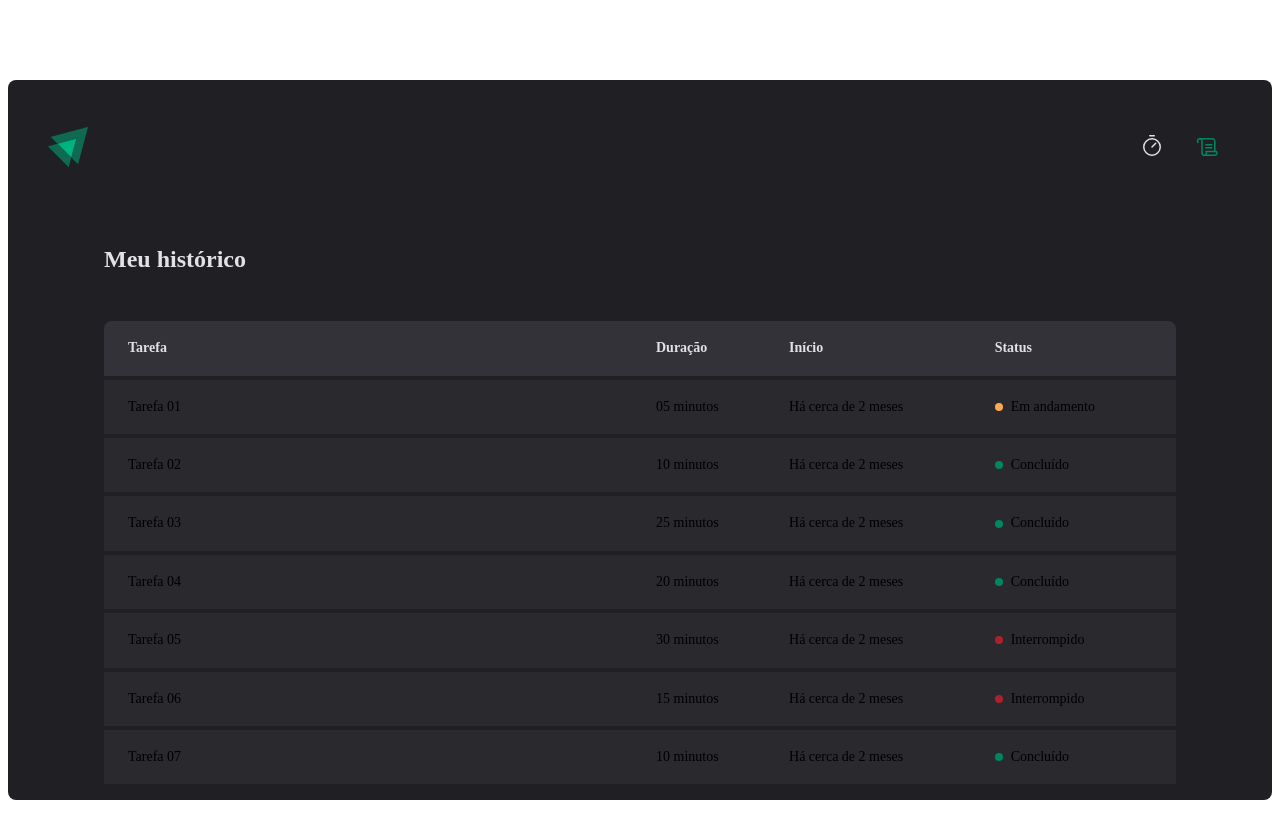
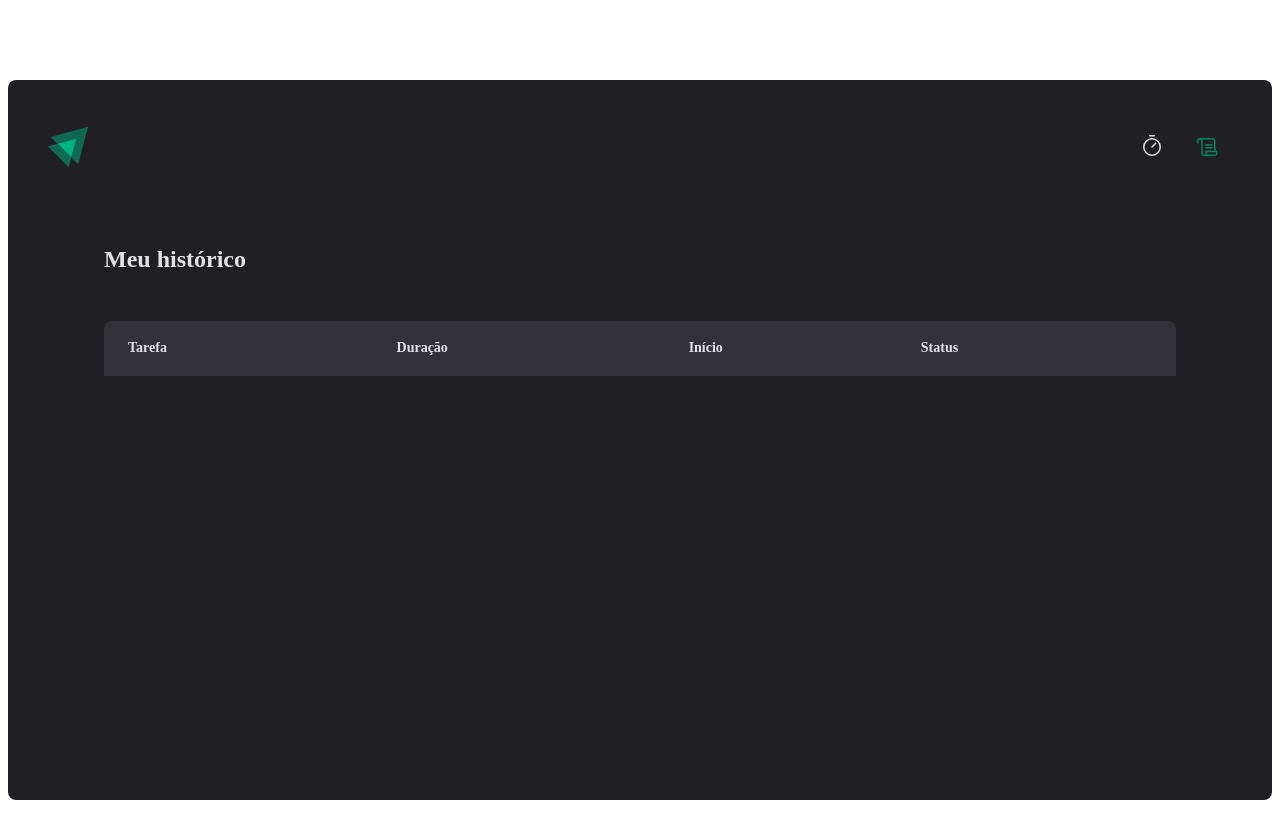
Before and after one commit to fabriciosouzza/react-pomo-timer, a React (Vite) app: page /history in a window 1280 px wide. Shown: the top 838 px of the page. Built offline with nearby package versions, Linux system fonts and the light colour scheme.

Commit message:
feat: separate context and creat hitory listing

```diff
--- a/src/App.tsx
+++ b/src/App.tsx
@@ -4,12 +4,15 @@
 import { ThemeProvider } from 'styled-components'
 import { defaultTheme } from './styles/themes/default'
 import { GlobalStyle } from './styles/global'
+import { CyclesContextProvider } from './contexts/CyclesContext'
 
 export function App() {
   return (
     <ThemeProvider theme={defaultTheme}>
       <BrowserRouter>
-        <Router />
+        <CyclesContextProvider>
+          <Router />
+        </CyclesContextProvider>
       </BrowserRouter>
       <GlobalStyle />
     </ThemeProvider>
--- /dev/null
+++ b/src/contexts/CyclesContext.tsx
@@ -0,0 +1,103 @@
+import { ReactNode, createContext, useState } from 'react'
+
+interface Cycle {
+  id: string
+  task: string
+  minutesAmount: number
+  startDate: Date
+  interruptedDate?: Date
+  finishDate?: Date
+}
+
+interface CreateCycleData {
+  task: string
+  minutesAmount: number
+}
+
+interface CyclesContextType {
+  cycles: Cycle[]
+  activeCycle: Cycle | undefined
+  activeCycleId: string | null
+  amountSecondsPassed: number
+  markCurrentCycleAsFinished: () => void
+  setSecondsPassed: (seconds: number) => void
+  createNewCycle: (data: CreateCycleData) => void
+  interruptCurrentCycle: () => void
+}
+
+export const CyclesContext = createContext({} as CyclesContextType)
+
+interface CyclesContextProviderProps {
+  children: ReactNode
+}
+
+export function CyclesContextProvider({
+  children,
+}: CyclesContextProviderProps) {
+  const [cycles, setCycles] = useState<Cycle[]>([])
+  const [activeCycleId, setActiveCycleId] = useState<string | null>(null)
+  const [amountSecondsPassed, setAmountSecondsPassed] = useState(0)
+
+  const activeCycle = cycles.find((cycle) => cycle.id === activeCycleId)
+
+  function setSecondsPassed(seconds: number) {
+    setAmountSecondsPassed(seconds)
+  }
+
+  function markCurrentCycleAsFinished() {
+    setCycles((state) =>
+      state.map((cycle) => {
+        if (cycle.id === activeCycleId) {
+          return { ...cycle, finishDate: new Date() }
+        } else {
+          return cycle
+        }
+      }),
+    )
+  }
+
+  function interruptCurrentCycle() {
+    setCycles((state) =>
+      state.map((cycle) => {
+        if (cycle.id === activeCycleId) {
+          return { ...cycle, interruptedDate: new Date() }
+        } else {
+          return cycle
+        }
+      }),
+    )
+
+    setActiveCycleId(null)
+  }
+
+  function createNewCycle(data: CreateCycleData) {
+    const id = String(new Date().getTime())
+
+    const newCycle: Cycle = {
+      id,
+      task: data.task,
+      minutesAmount: data.minutesAmount,
+      startDate: new Date(),
+    }
+    setCycles((state) => [...state, newCycle])
+    setActiveCycleId(id)
+    setAmountSecondsPassed(0)
+  }
+
+  return (
+    <CyclesContext.Provider
+      value={{
+        activeCycle,
+        activeCycleId,
+        markCurrentCycleAsFinished,
+        amountSecondsPassed,
+        setSecondsPassed,
+        createNewCycle,
+        interruptCurrentCycle,
+        cycles,
+      }}
+    >
+      {children}
+    </CyclesContext.Provider>
+  )
+}
--- a/src/pages/History/index.tsx
+++ b/src/pages/History/index.tsx
@@ -1,6 +1,12 @@
+import { useContext } from 'react'
 import { HistoryContainer, HistoryList, Status } from './styles'
+import { CyclesContext } from '../../contexts/CyclesContext'
+import { formatDistanceToNow } from 'date-fns'
+import ptBR from 'date-fns/locale/pt-BR'
 
 export function History() {
+  const { cycles } = useContext(CyclesContext)
+
   return (
     <HistoryContainer>
       <h1>Meu histórico</h1>
@@ -15,62 +21,33 @@
           </thead>
 
           <tbody>
-            <tr>
-              <td>Tarefa 01</td>
-              <td>05 minutos</td>
-              <td>Há cerca de 2 meses</td>
-              <td>
-                <Status statusColor="yellow">Em andamento</Status>
-              </td>
-            </tr>
-            <tr>
-              <td>Tarefa 02</td>
-              <td>10 minutos</td>
-              <td>Há cerca de 2 meses</td>
-              <td>
-                <Status statusColor="green">Concluído</Status>
-              </td>
-            </tr>
-            <tr>
-              <td>Tarefa 03</td>
-              <td>25 minutos</td>
-              <td>Há cerca de 2 meses</td>
-              <td>
-                <Status statusColor="green">Concluído</Status>
-              </td>
-            </tr>
-            <tr>
-              <td>Tarefa 04</td>
-              <td>20 minutos</td>
-              <td>Há cerca de 2 meses</td>
-              <td>
-                <Status statusColor="green">Concluído</Status>
-              </td>
-            </tr>
-            <tr>
-              <td>Tarefa 05</td>
-              <td>30 minutos</td>
-              <td>Há cerca de 2 meses</td>
-              <td>
-                <Status statusColor="red">Interrompido</Status>
-              </td>
-            </tr>
-            <tr>
-              <td>Tarefa 06</td>
-              <td>15 minutos</td>
-              <td>Há cerca de 2 meses</td>
-              <td>
-                <Status statusColor="red">Interrompido</Status>
-              </td>
-            </tr>
-            <tr>
-              <td>Tarefa 07</td>
-              <td>10 minutos</td>
-              <td>Há cerca de 2 meses</td>
-              <td>
-                <Status statusColor="green">Concluído</Status>
-              </td>
-            </tr>
+            {cycles.map((cycle) => {
+              return (
+                <tr key={cycle.id}>
+                  <td>{cycle.task}</td>
+                  <td>{cycle.minutesAmount} minutos</td>
+                  <td>
+                    {formatDistanceToNow(cycle.startDate, {
+                      addSuffix: true,
+                      locale: ptBR,
+                    })}
+                  </td>
+                  <td>
+                    {cycle.finishDate && (
+                      <Status statusColor="green">Concluído</Status>
+                    )}
+
+                    {cycle.interruptedDate && (
+                      <Status statusColor="red">Interrompido</Status>
+                    )}
+
+                    {!cycle.finishDate && !cycle.interruptedDate && (
+                      <Status statusColor="yellow">Em andamento</Status>
+                    )}
+                  </td>
+                </tr>
+              )
+            })}
           </tbody>
         </table>
       </HistoryList>
--- a/src/pages/Home/components/CountDown/index.tsx
+++ b/src/pages/Home/components/CountDown/index.tsx
@@ -1,7 +1,7 @@
 import { useContext, useEffect } from 'react'
 import { CountdownContainer, Separator } from './styles'
 import { differenceInSeconds } from 'date-fns'
-import { CyclesContext } from '../..'
+import { CyclesContext } from '../../../../contexts/CyclesContext'
 
 export function CountDown() {
   const {
--- a/src/pages/Home/components/NewCycleForm/index.tsx
+++ b/src/pages/Home/components/NewCycleForm/index.tsx
@@ -1,7 +1,7 @@
 import { useFormContext } from 'react-hook-form'
 import { FormContainer, MinutesAmountInput, TaskInput } from './styles'
 import { useContext } from 'react'
-import { CyclesContext } from '../..'
+import { CyclesContext } from '../../../../contexts/CyclesContext'
 
 export function NewCycleForm() {
   const { activeCycle } = useContext(CyclesContext)
--- a/src/pages/Home/index.tsx
+++ b/src/pages/Home/index.tsx
@@ -1,47 +1,22 @@
-import { createContext, useState } from 'react'
+import { useContext } from 'react'
 import { HandPalm, Play } from 'phosphor-react'
 import * as zod from 'zod'
 import { zodResolver } from '@hookform/resolvers/zod'
+
+import { NewCycleForm } from './components/NewCycleForm'
+import { CountDown } from './components/CountDown'
+import { FormProvider, useForm } from 'react-hook-form'
+import { CyclesContext } from '../../contexts/CyclesContext'
 
 import {
   HomeContainer,
   StartCountdownButton,
   StopCountdownButton,
 } from './styles'
-import { NewCycleForm } from './components/NewCycleForm'
-import { CountDown } from './components/CountDown'
-import { FormProvider, useForm } from 'react-hook-form'
-
-interface Cycle {
-  id: string
-  task: string
-  minutesAmount: number
-  startDate: Date
-  interruptedDate?: Date
-  finishDate?: Date
-}
-
-interface CyclesContextType {
-  activeCycle: Cycle | undefined
-  activeCycleId: string | null
-  amountSecondsPassed: number
-  markCurrentCycleAsFinished: () => void
-  setSecondsPassed: (seconds: number) => void
-}
-
-export const CyclesContext = createContext({} as CyclesContextType)
 
 export function Home() {
-  const [cycles, setCycles] = useState<Cycle[]>([])
-  const [activeCycleId, setActiveCycleId] = useState<string | null>(null)
-  const [amountSecondsPassed, setAmountSecondsPassed] = useState(0)
-
-  const activeCycle = cycles.find((cycle) => cycle.id === activeCycleId)
-
-  function setSecondsPassed(seconds: number) {
-    setAmountSecondsPassed(seconds)
-  }
-
+  const { activeCycle, createNewCycle, interruptCurrentCycle } =
+    useContext(CyclesContext)
   const newCycleFromValidationSchema = zod.object({
     task: zod.string().min(1, 'Informe a tarefa'),
     minutesAmount: zod.number().min(5).max(60),
@@ -59,46 +34,9 @@
 
   const { handleSubmit, watch, reset } = newCycleForm
 
-  function markCurrentCycleAsFinished() {
-    setCycles((state) =>
-      state.map((cycle) => {
-        if (cycle.id === activeCycleId) {
-          return { ...cycle, finishDate: new Date() }
-        } else {
-          return cycle
-        }
-      }),
-    )
-  }
-
   function handleCreateNewCycle(data: NewCycleFormData) {
-    const id = String(new Date().getTime())
-
-    const newCycle: Cycle = {
-      id,
-      task: data.task,
-      minutesAmount: data.minutesAmount,
-      startDate: new Date(),
-    }
-    setCycles((state) => [...state, newCycle])
-    setActiveCycleId(id)
-    setAmountSecondsPassed(0)
-
+    createNewCycle(data)
     reset()
-  }
-
-  function handleInterruptCycle() {
-    setCycles((state) =>
-      state.map((cycle) => {
-        if (cycle.id === activeCycleId) {
-          return { ...cycle, interruptedDate: new Date() }
-        } else {
-          return cycle
-        }
-      }),
-    )
-
-    setActiveCycleId(null)
   }
 
   const isTaskEnable = watch('task')
@@ -106,22 +44,13 @@
   return (
     <HomeContainer>
       <form onSubmit={handleSubmit(handleCreateNewCycle)} action="">
-        <CyclesContext.Provider
-          value={{
-            activeCycle,
-            activeCycleId,
-            markCurrentCycleAsFinished,
-            amountSecondsPassed,
-            setSecondsPassed,
-          }}
-        >
-          <FormProvider {...newCycleForm}>
-            <NewCycleForm />
-          </FormProvider>
-          <CountDown />
-        </CyclesContext.Provider>
+        <FormProvider {...newCycleForm}>
+          <NewCycleForm />
+        </FormProvider>
+        <CountDown />
+
         {activeCycle ? (
-          <StopCountdownButton onClick={handleInterruptCycle} type="button">
+          <StopCountdownButton onClick={interruptCurrentCycle} type="button">
             <HandPalm size={24} />
             Interromper
           </StopCountdownButton>
```
